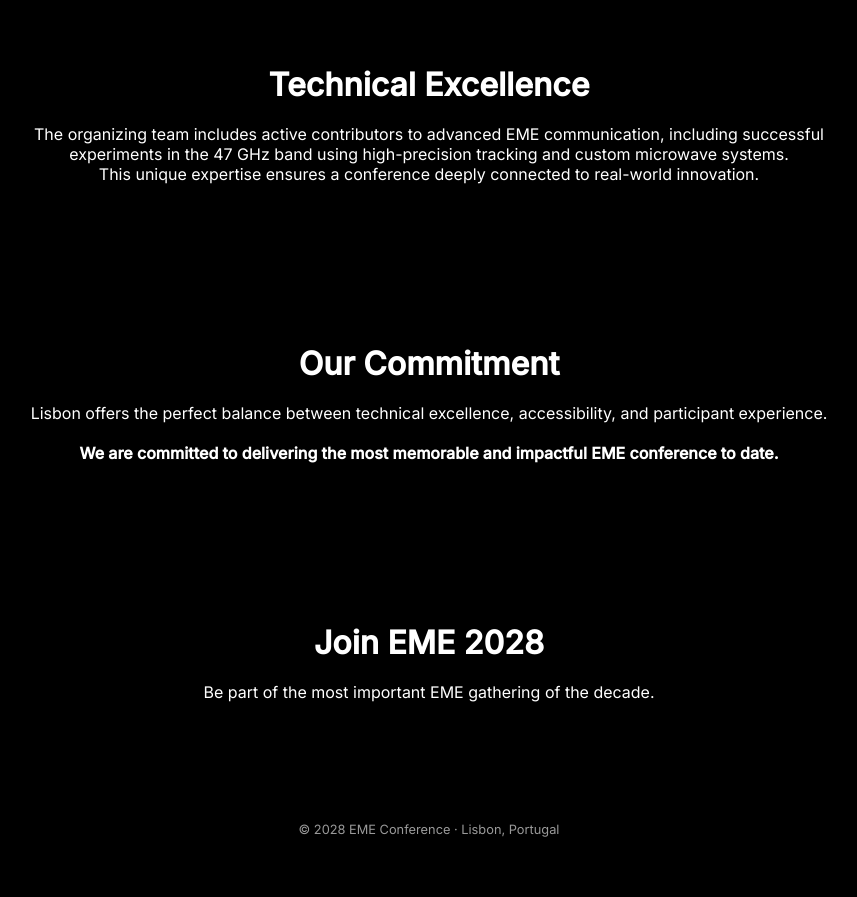
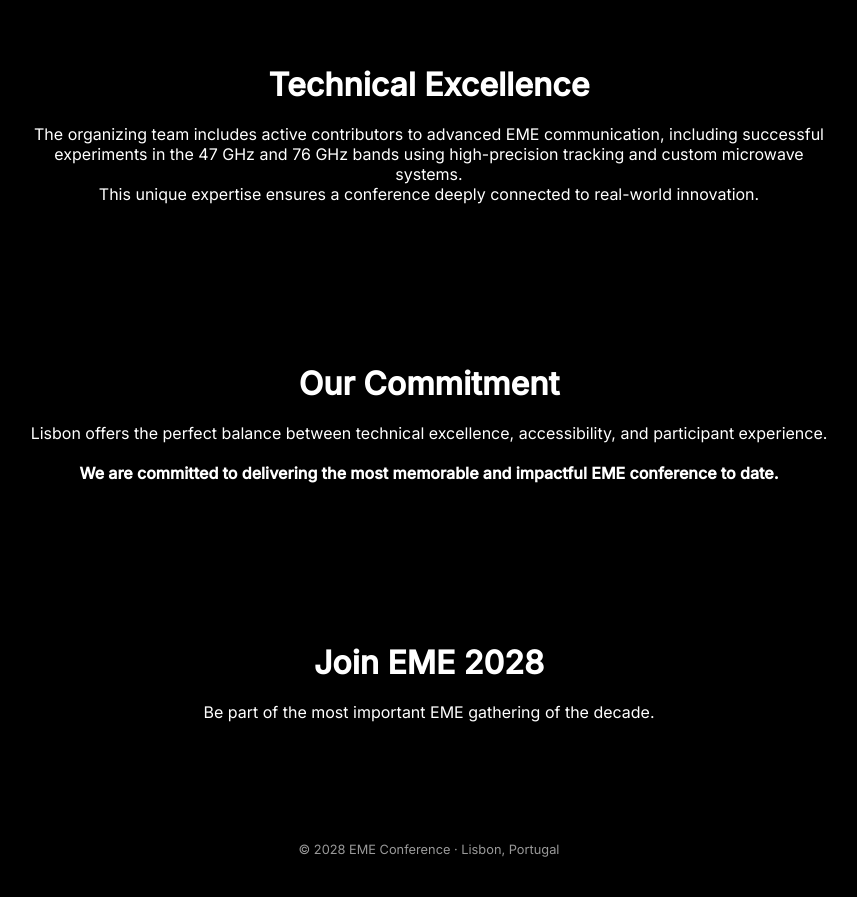
Before and after one commit to CT1BYM/eme2008-site, a plain HTML site: page index.html in a window 1280 px wide. Shown: the part 3000-3897 px from the top of the page, without its empty margins (211-1068 px from the left). Drawn offline with Linux system fonts and the light colour scheme.

Commit message:
Update index.html

```diff
--- a/index.html
+++ b/index.html
@@ -280,7 +280,7 @@ footer {
 
   <p style="text-align:center; max-width:800px; margin:auto;">
     The organizing team includes active contributors to advanced EME communication,
-    including successful experiments in the 47 GHz band using high-precision tracking
+    including successful experiments in the 47 GHz and 76 GHz bands using high-precision tracking
     and custom microwave systems.
   </p>
 
```
